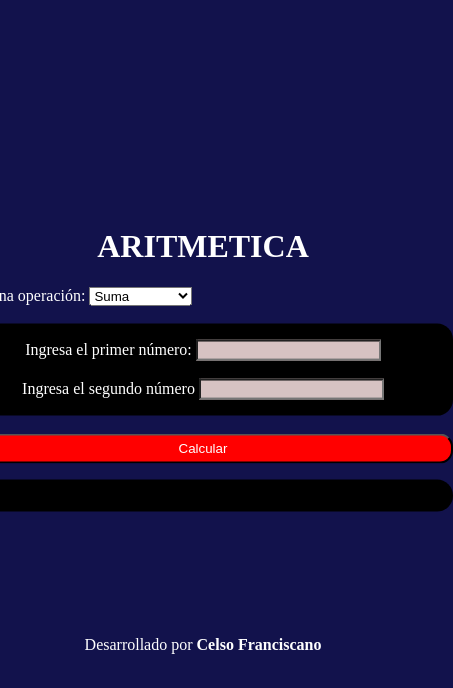
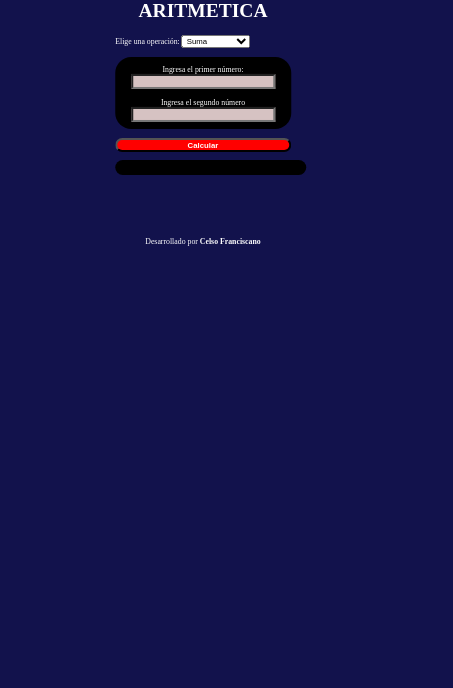
Before and after one commit to demostracion4311/aritmetica, a plain HTML site: page index.html in a window 390 px wide. Shown: the whole page, 453 px wide, since content can reach past the window. Drawn offline with Linux system fonts and the light colour scheme.

Commit message:
Hoy lo volvi responsive web disgin

```diff
--- a/index.html
+++ b/index.html
@@ -8,7 +8,7 @@
 <body>
   <h1>ARITMETICA</h1>
     <label for="operation">Elige una operación:</label>
-    <select id="operation">
+    <select id="operation" class="menu">
         <option value="add">Suma</option>
         <option value="subtract">Resta</option>
         <option value="multiply">Multiplicación</option>
@@ -26,7 +26,7 @@
     <input type="number" id="num2">
   </div>
     <br>
-    <button onclick="calculate()">Calcular</button>
+    <button onclick="calculate()"><b>Calcular</b></button>
     <p id="result"></p>
     <script src="script.js"></script>
     <br>
@@ -34,5 +34,7 @@
     <br>
     <br><br><br>
     <footer>Desarrollado por <b>Celso Franciscano</b></footer>
+    <br>
+    <br>
 </body>
 </html>
--- a/style.css
+++ b/style.css
@@ -2,27 +2,41 @@ h1{
   display: flex;
   align-items: center; /* centra horizontalmente */
   justify-content: center; /* centra verticalmente */
+  font-size: 5vw;
+}
+.menu{
+  font-size: 2vw;
+
 }
 
 body{
   position: absolute;
-  top: 50%;
-  left: 50%;
-  transform: translate(-50%, -50%);
+  top: 23vw;
+  left: 50vw;
+  transform: translate(-50%, -40%);
   background-color: rgb(18, 18, 76);
-margin: center;
 color: white;
+width: 45vw;
+font-size: 2vw;
 }
 
 button{
   background: red;
-  width: 500px;
-  height: 30px;
+  width: 45vw;
+  height: 3.5vw;
 color: white;
 border-radius: 1em;
+font-size: 2vw;
+
+
+
 }
 #num1, #num2{
   background-color: hsl(0, 20%, 80%);
+  font-size: 2vw;
+  width: 35vw;
+
+
 }
 .divi{
 background-color: rgb(0, 0, 0);
@@ -35,7 +49,12 @@ p{
   padding: 1em;
   border-radius: 1em;
   text-align: center;
+  width: 45vw;
+  font-size: 2vw;
+
 }
 footer{
   text-align:center;
+  font-size: 2vw;
+
 }
```
